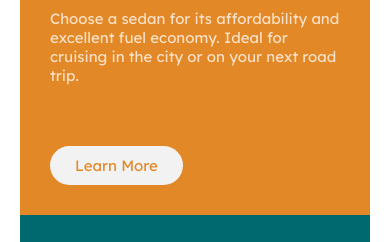
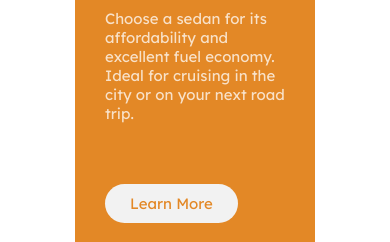
Before and after one commit to zhao-zihan/frontend-mentor-practices, a plain HTML site: page 3-column-preview-card-component-main/index.html in a window 390 px wide. Shown: the part 172-414 px from the top of the page. Drawn offline with Linux system fonts and the light colour scheme.

Commit message:
Change unit to rem

```diff
--- a/3-column-preview-card-component-main/queries.css
+++ b/3-column-preview-card-component-main/queries.css
@@ -1,6 +1,6 @@
 @media (max-width: 32em) {
   .container {
-    max-width: 24em;
+    max-width: 24rem;
     flex-direction: column;
     margin-bottom: 5rem;
   }
```
